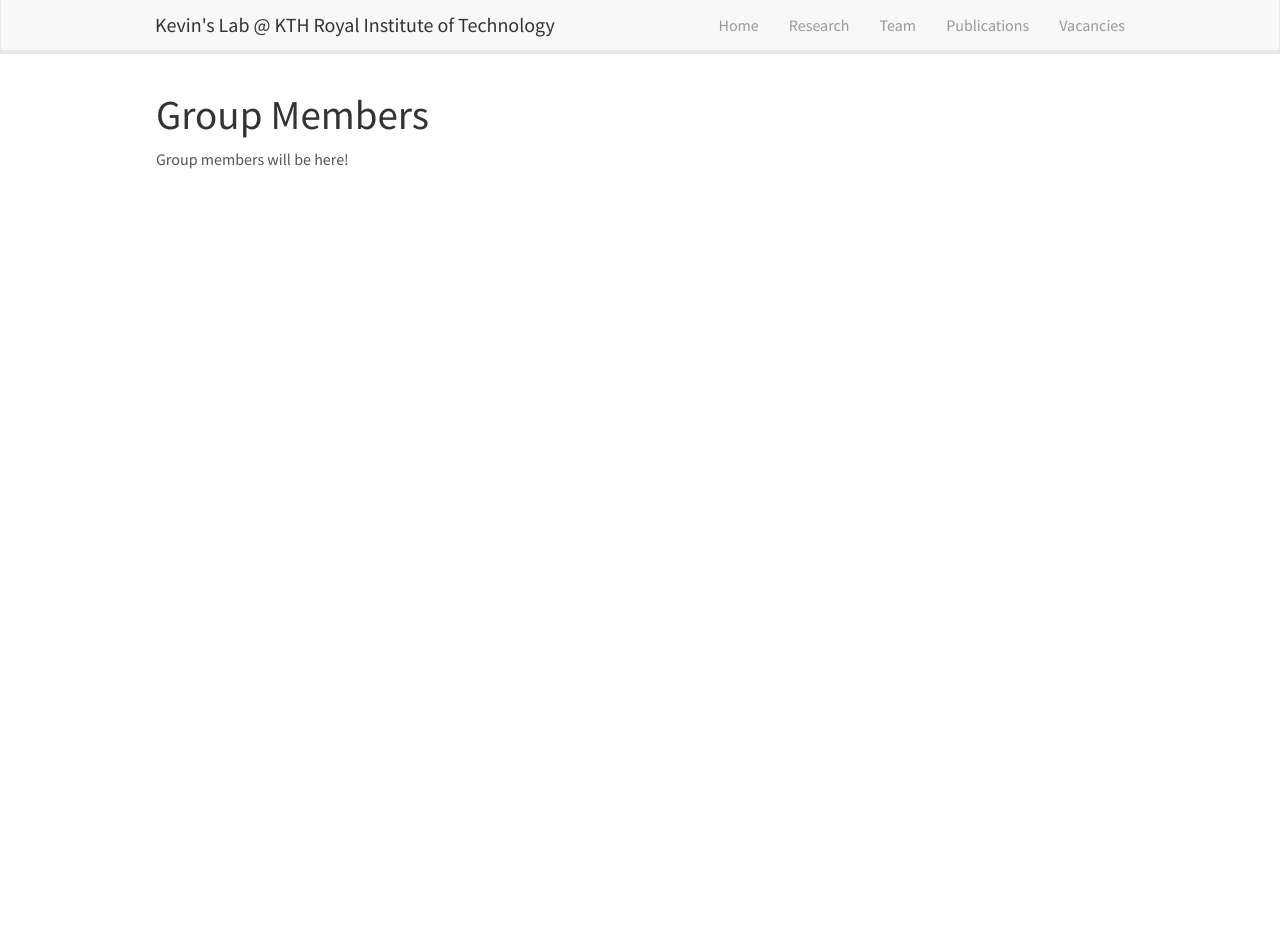
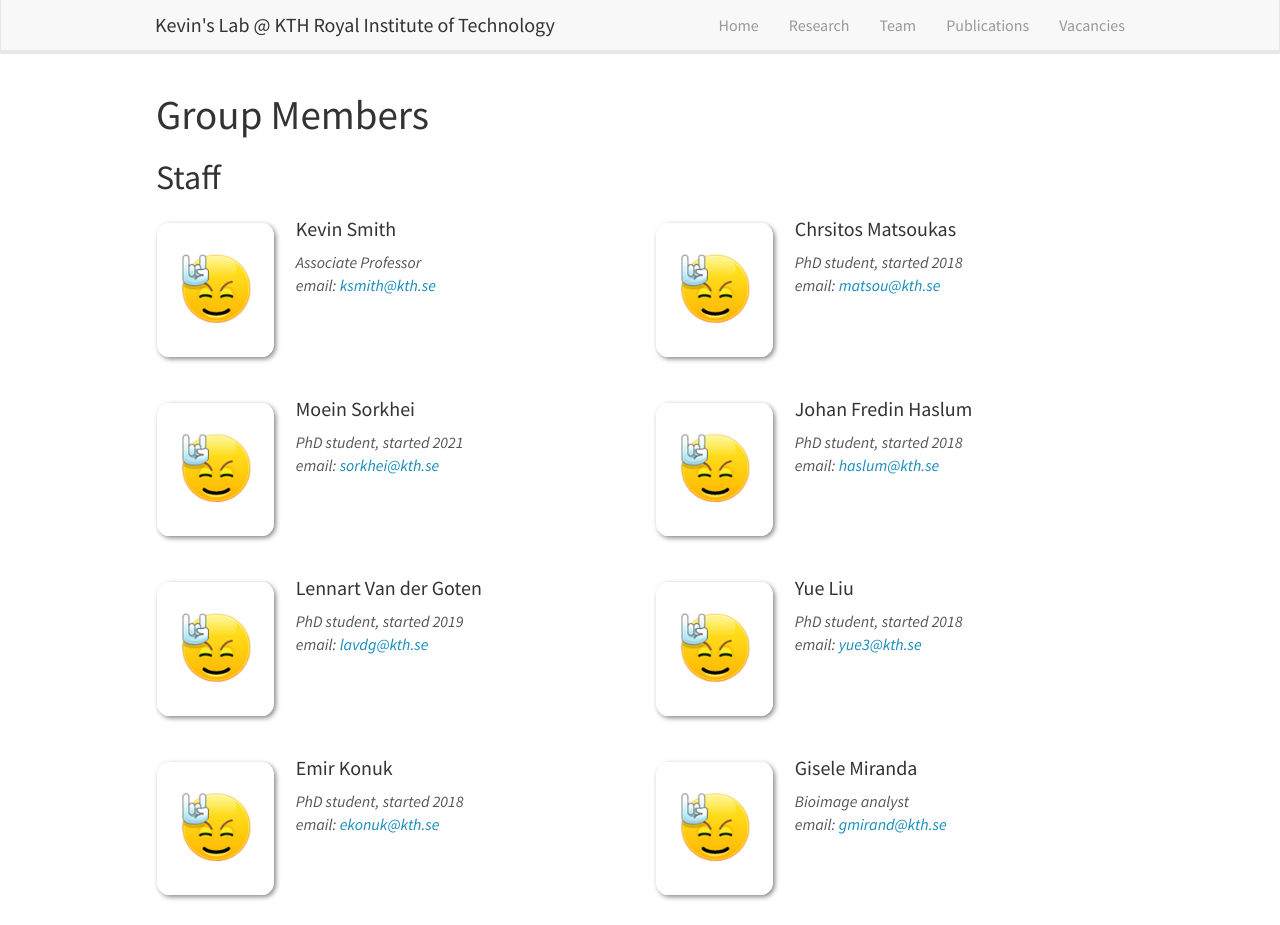
Before and after one commit to MoeinSorkhei/GroupWebsite, a Jekyll site: the page built from _pages/team.md, in a window 1280 px wide and 925 px high. Built offline with Jekyll 4.4.1, drawn with Linux system fonts in a browser that asks for light colours.

Commit message:
Preliminary team members added

```diff
--- a/_data/team_members.yml
+++ b/_data/team_members.yml
@@ -1,100 +1,79 @@
-- name: Milan P Allan
-  photo: Milan1.jpg
-  info: Associate professor, started Jan 2015
-  email: milan.allan@gmail.com
-  number_educ: 5
-  education1: Master ETHZ, Diplomarbeit with <a href="http://www.physik.uzh.ch/groups/osterwalder/">J Osterwalder</a>, University of Zurich
-  education2: PhD St Andrews (while at Cornell University) with <a href="http://dpmc.unige.ch/gr_baumberger/index.html">Felix Baumberger</a> and <a href="http://davisgroup.lassp.cornell.edu/">JC Davis</a>
-  education3: Postdoc Cornell
-  education4: <a href="http://www.ethfellows.ethz.ch/">ETH fellow</a> at ETHZ with <a href="https://qudev.phys.ethz.ch">Andreas Wallraff</a>
-  education5: <a href="https://www.universiteitleiden.nl/en/news/2017/07/milan-allan-wins-bryan-r.-coles-prize">Bryan R. Coles Prize 2017</a>
-
-- name: Jianfeng (Jacky) Ge
-  photo: Jacky.jpg
-  info: Postdoc, started Oct 2019
-  email: ge@Physics.LeidenUniv.nl
-  number_educ: 3
-  education1: Postdoc with <a href="http://hoffman.physics.harvard.edu">Jenny Hoffman</a>, Harvard University
-  education2: PhD with <a href="https://www.physics.sjtu.edu.cn/en/people/1/jfJia">Jinfeng Jia</a>, Shanghai Jiao Tong University
-  education3: B.S. East China University of Science and Technology
-
-- name: Koen M Bastiaans
-  photo: Koen.jpg
-  info: Postdoc, started Sep 2015
-  email: Bastiaans@Physics.LeidenUniv.nl
-  number_educ: 2
-  education1: PhD with Milan Allan, Leiden University
-  education2: Master Leiden University with Milan Allan
-
-- name: Jiasen Niu
-  photo: Jiasen.png
-  info: Postdoc, started Oct 2020
-  email: niu@physics.leidenuniv.nl
-  number_educ: 2
-  education1: PhD with <a href="http://www2.phy.pku.edu.cn/~xilin/group-members.html">Xi Lin</a> and <a href="http://faculty.pku.edu.cn/JianWangGroup/en/zhym/25393/list/index.htm">Jian Wei</a>, Peking University
-  education2: BSc Jilin University
-
-- name: Jinwon Lee
-  photo: Jinwon.jpg
-  info: Postdoc, started July 2021
-  email: jwlee0421@postech.ac.kr
-  number_educ: 2
-  education1: PhD with <a href="https://caldes.ibs.re.kr/html/caldes_en/">Han Woong Yeom</a> Pohang University of Science and Technology (POSTECH)
-  education2: BSc Pohang University of Science and Technology (POSTECH)
-
-- name: Damianos Chatzopoulos
-  photo: Damianos.jpg
-  info: PhD Student, started December 2017
-  email: chatzopoulos@Physics.LeidenUniv.nl
-  number_educ: 2
-  education1: Bachelor National and Kapodistrian University of Athens with D Syvridis
-  education2: Master TU Delft with <a href="http://vanderzantlab.tudelft.nl/">Herre van der Zant</a>
-  education3:
-
-- name: Willem Tromp
-  photo: website_pic_willem.jpg
-  info: PhD Student, started September 2018
-  email: WTromp@physics.leidenuniv.nl
-  number_educ: 1
-  education1: Master Leiden University with Felix Baumberger, Milan Allan
-  education2:
-  education3:
-  education4:
-
-- name: Tjerk Benschop
-  photo: tjeruk.jpg
-  info: PhD Student, started November 2018
-  email: benschop@physics.leidenuniv.nl
-  number_educ: 2
-  education1: Master Leiden University with Milan Allan
-  education2: Casimir PhD grant
-  education3:
-  education4:
-
-- name: Kees van Oosten
-  photo: DSC_1032.JPG
-  info: FFine mechanical engineer (also associated with the FMD)
-  email: Oosten@fmd.physics.leidenuniv.nl
-  number_educ: 2
-  education1: Leidse instrumentmakers School
-  education2: Associate degree Mechanical Engineering, Hogeschool Arnhem Nijmegen
-
-- name: Hugo van Bohemen
-  photo: hugo.jpg
-  info: Fine mechanical engineer (also associated with the FMD)
-  email: h.s.m.van.bohemen@physics.leidenuniv.nl
-  number_educ: 1
-  education1: Leidse Instrumentmakers School
-  education2:
-  education3:
-  education4:
-
-- name: "This could be you !"
+- name: "Kevin Smith"
   photo: rock.jpg
-  info: See <a href="http://www.allanlab.org/vacancies">openings</a> for more info
-  email: milan.allan@gmail.com
+  info: Associate Professor
+  email: ksmith@kth.se
   number_educ: 0
   education1:
   education2:
   education3:
   education4:
+
+- name: "Chrsitos Matsoukas"
+  photo: rock.jpg
+  info: PhD student, started 2018
+  email: matsou@kth.se
+  number_educ: 0
+  education1:
+  education2:
+  education3:
+  education4:
+
+- name: "Moein Sorkhei"
+  photo: rock.jpg
+  info: PhD student, started 2021
+  email: sorkhei@kth.se
+  number_educ: 0
+  education1:
+  education2:
+  education3:
+  education4:
+
+- name: "Johan Fredin Haslum"
+  photo: rock.jpg
+  info: PhD student, started 2018
+  email: haslum@kth.se
+  number_educ: 0
+  education1:
+  education2:
+  education3:
+  education4:
+
+- name: "Lennart Van der Goten"
+  photo: rock.jpg
+  info: PhD student, started 2019
+  email: lavdg@kth.se
+  number_educ: 0
+  education1:
+  education2:
+  education3:
+  education4:
+
+- name: "Yue Liu"
+  photo: rock.jpg
+  info: PhD student, started 2018
+  email: yue3@kth.se
+  number_educ: 0
+  education1:
+  education2:
+  education3:
+  education4:
+
+- name: "Emir Konuk"
+  photo: rock.jpg
+  info: PhD student, started 2018
+  email: ekonuk@kth.se
+  number_educ: 0
+  education1:
+  education2:
+  education3:
+  education4:
+
+- name: "Gisele Miranda"
+  photo: rock.jpg
+  info: Bioimage analyst
+  email: gmirand@kth.se
+  number_educ: 0
+  education1:
+  education2:
+  education3:
+  education4:
--- a/_pages/team.md
+++ b/_pages/team.md
@@ -7,4 +7,72 @@ permalink: /team/
 ---
 
 # Group Members
-Group members will be here!
+## Staff
+{% assign number_printed = 0 %}
+{% for member in site.data.team_members %}
+{% assign even_odd = number_printed | modulo: 2 %}
+
+{% if even_odd == 0 %}
+<div class="row">
+{% endif %}
+
+<div class="col-sm-6 clearfix">
+  <img src="{{ site.url }}{{ site.baseurl }}/images/teampic/{{ member.photo }}" class="img-responsive" width="25%" style="float: left" />
+  <h4>{{ member.name }}</h4>
+  <i>{{ member.info }} <br>email: <{{ member.email }}></i>
+  <ul style="overflow: hidden">
+
+  {% if member.number_educ == 1 %}
+  <li> {{ member.education1 }} </li>
+  {% endif %}
+
+  {% if member.number_educ == 2 %}
+  <li> {{ member.education1 }} </li>
+  <li> {{ member.education2 }} </li>
+  {% endif %}
+
+  {% if member.number_educ == 3 %}
+  <li> {{ member.education1 }} </li>
+  <li> {{ member.education2 }} </li>
+  <li> {{ member.education3 }} </li>
+  {% endif %}
+
+  {% if member.number_educ == 4 %}
+  <li> {{ member.education1 }} </li>
+  <li> {{ member.education2 }} </li>
+  <li> {{ member.education3 }} </li>
+  <li> {{ member.education4 }} </li>
+  {% endif %}
+
+  {% if member.number_educ == 5 %}
+  <li> {{ member.education1 }} </li>
+  <li> {{ member.education2 }} </li>
+  <li> {{ member.education3 }} </li>
+  <li> {{ member.education4 }} </li>
+  <li> {{ member.education5 }} </li>
+  {% endif %}
+  </ul>
+</div>
+
+{% if even_odd == 1 %}
+</div>
+{% endif %}
+{% assign number_printed = number_printed | plus: 1 %}
+
+{% endfor %}
+
+[comment]: <> ({% assign even_odd = number_printed | modulo: 2 %})
+
+[comment]: <> ({% if even_odd == 1 %})
+
+[comment]: <> (</div>)
+
+[comment]: <> ({% endif %})
+
+
+
+[comment]: <> (## Master students)
+
+[comment]: <> (## Alumni)
+
+[comment]: <> (## Former visitors, BSc/ MSc students)
```
Also changed, not shown: 1 other file.
